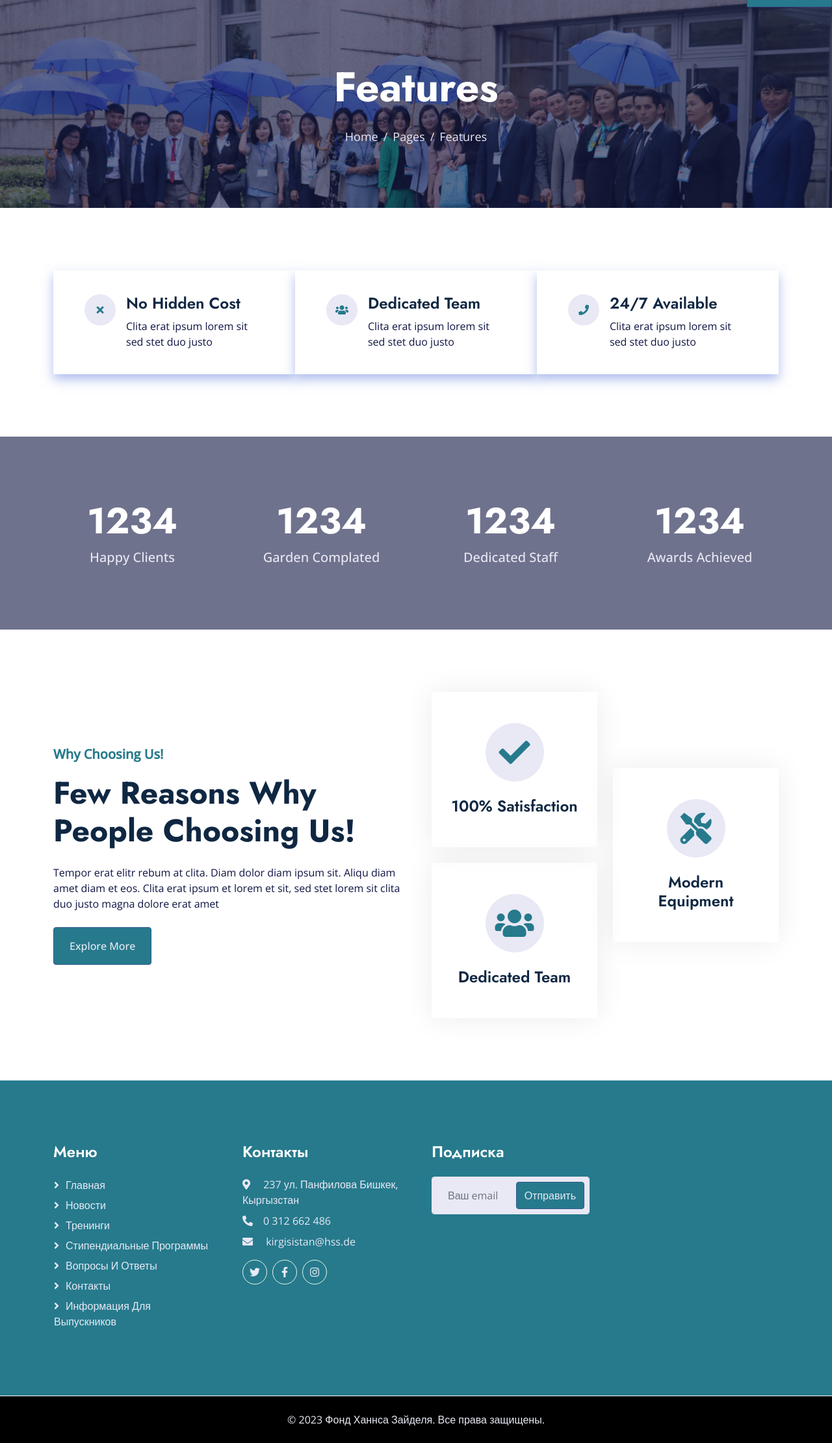
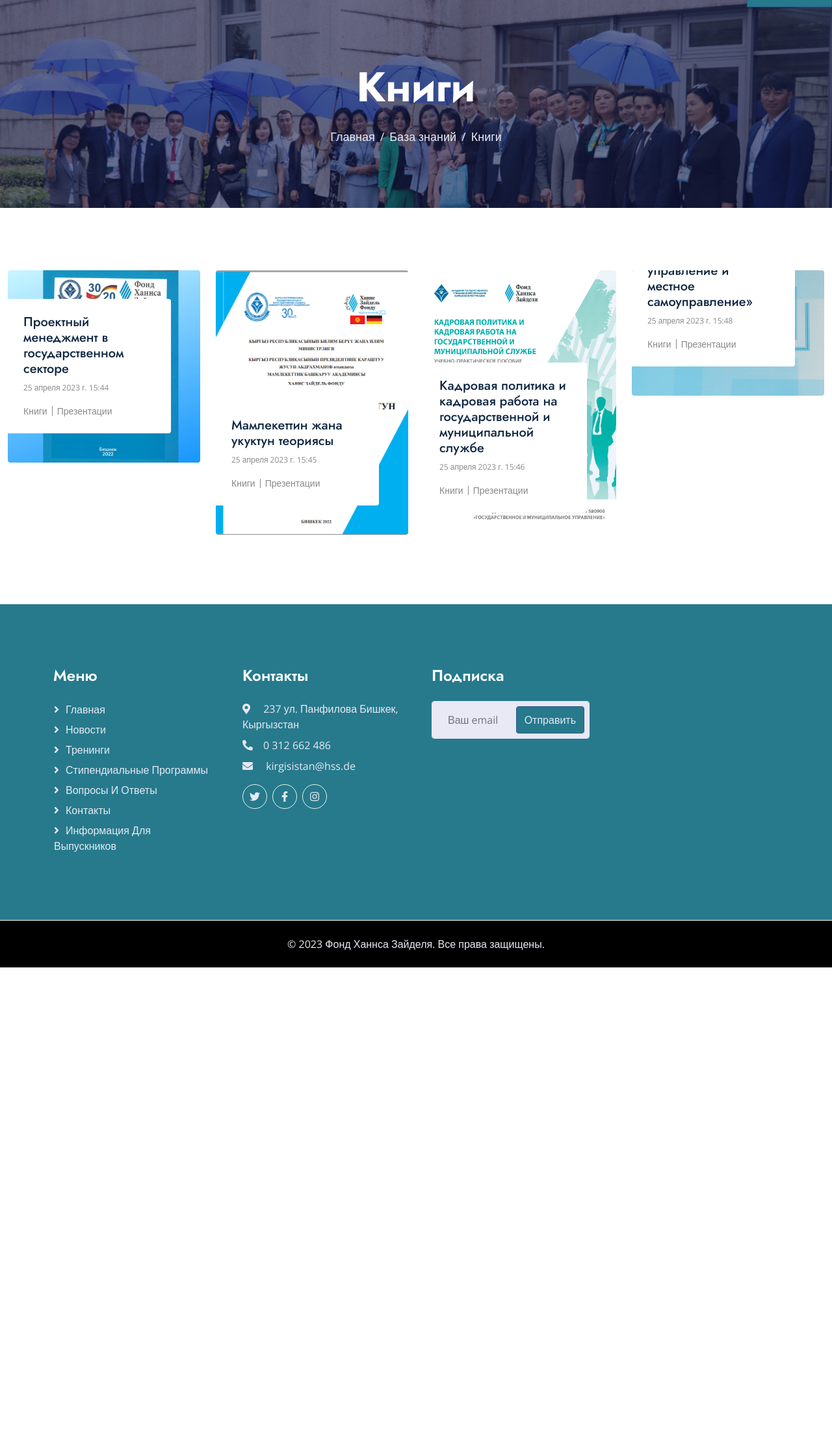
Before and after one commit to sagyndykovsan/backup, a Django app: page /book/ in a window 1280 px wide. Shown: the part 154-2375 px from the top of the page at 65% size. After the commit the page ends 1643 px from the top, so only its background shows below. Run offline with Django 4.2, Linux system fonts and the light colour scheme; data comes from the database, SQL or seed files in the repository; both versions use the stored data as it was after the commit; some libraries are stand-ins or nearby versions.

Commit message:
added book, presentation

```diff
--- a/templates/books.html
+++ b/templates/books.html
@@ -3,14 +3,14 @@
 {% block page_content %}
 
     <!-- Page Header Start -->
-    <div class="container-fluid page-header py-5 mb-5 wow fadeIn" data-wow-delay="0.1s">
+   <div class="container-fluid page-header py-5 mb-5 wow fadeIn" data-wow-delay="0.1s">
         <div class="container text-center py-5">
-            <h1 class="display-3 text-white mb-4 animated slideInDown">Features</h1>
+            <h1 class="display-3 text-white mb-4 animated slideInDown">Книги</h1>
             <nav aria-label="breadcrumb animated slideInDown">
                 <ol class="breadcrumb justify-content-center mb-0">
-                    <li class="breadcrumb-item"><a href="#">Home</a></li>
-                    <li class="breadcrumb-item"><a href="#">Pages</a></li>
-                    <li class="breadcrumb-item active" aria-current="page">Features</li>
+                    <li class="breadcrumb-item"><a href="#">Главная</a></li>
+                    <li class="breadcrumb-item"><a href="#">База знаний</a></li>
+                    <li class="breadcrumb-item active" aria-current="page">Книги</li>
                 </ol>
             </nav>
         </div>
@@ -18,124 +18,90 @@
     <!-- Page Header End -->
 
 
-    <!-- Feature Start -->
+    <!-- Presentations Start -->
     <div class="container-fluid py-5">
-        <div class="container">
-            <div class="row gx-0">
-                <div class="col-lg-4 wow fadeIn" data-wow-delay="0.1s">
-                    <div class="bg-white shadow d-flex align-items-center h-100 px-5" style="min-height: 160px;">
+        <div class="row g-4">
+            {% for book in b %}
+            <div class="col-lg-3 col-md-6 wow fadeInUp" data-wow-delay="0.1s" style="visibility: visible; animation-delay: 0.1s; animation-name: fadeInUp;">
+                <div class="team-item rounded">
+                    <img class="img-fluid" src="{{ book.image.url }}" alt="">
+                    <div class="team-text">
+                        <h5 class="mb-0">{{ book.name }}</h5>
+                        <div class="presentation__date">
+                            <p class="text-gray mt-2">{{ book.published_at }}</p>
+                        </div>
                         <div class="d-flex">
-                            <div class="flex-shrink-0 btn-lg-square rounded-circle bg-light">
-                                <i class="fa fa-times text-primary"></i>
+                            <div class="presentation__tag text-gray">
+                              Книги
                             </div>
-                            <div class="ps-3">
-                                <h4>No Hidden Cost</h4>
-                                <span>Clita erat ipsum lorem sit sed stet duo justo</span>
-                            </div>
-                        </div>
-                    </div>
-                </div>
-                <div class="col-lg-4 wow fadeIn" data-wow-delay="0.3s">
-                    <div class="bg-white shadow d-flex align-items-center h-100 px-5" style="min-height: 160px;">
-                        <div class="d-flex">
-                            <div class="flex-shrink-0 btn-lg-square rounded-circle bg-light">
-                                <i class="fa fa-users text-primary"></i>
-                            </div>
-                            <div class="ps-3">
-                                <h4>Dedicated Team</h4>
-                                <span>Clita erat ipsum lorem sit sed stet duo justo</span>
-                            </div>
-                        </div>
-                    </div>
-                </div>
-                <div class="col-lg-4 wow fadeIn" data-wow-delay="0.5s">
-                    <div class="bg-white shadow d-flex align-items-center h-100 px-5" style="min-height: 160px;">
-                        <div class="d-flex">
-                            <div class="flex-shrink-0 btn-lg-square rounded-circle bg-light">
-                                <i class="fa fa-phone text-primary"></i>
-                            </div>
-                            <div class="ps-3">
-                                <h4>24/7 Available</h4>
-                                <span>Clita erat ipsum lorem sit sed stet duo justo</span>
+                            <div class="presentation__tag text-gray border-left">
+                                Презентации
                             </div>
                         </div>
                     </div>
                 </div>
             </div>
-        </div>
-    </div>
-    <!-- Feature End -->
+            {% endfor %}
+<!--            <div class="col-lg-3 col-md-6 wow fadeInUp" data-wow-delay="0.3s" style="visibility: visible; animation-delay: 0.3s; animation-name: fadeInUp;">-->
+<!--                <div class="team-item rounded">-->
+<!--                    <img class="img-fluid" src="https://cap-hss.online/wp-content/uploads/2022/12/1-1024x1024.jpg" alt="">-->
+<!--                    <div class="team-text">-->
+<!--                        <h5 class="mb-0">Практика развития Местного управления в КР: что изменилось с мая по октябрь 2022 года?</h5>-->
+<!--                        <div class="presentation__date">-->
+<!--                            <p class="text-gray mt-2">10.01.2023</p>-->
+<!--                        </div>-->
+<!--                        <div class="d-flex">-->
+<!--                            <div class="presentation__tag text-gray">-->
+<!--                                Презентации-->
+<!--                            </div>-->
+<!--                            <div class="presentation__tag text-gray border-left">-->
+<!--                                Книги-->
+<!--                            </div>-->
+<!--                        </div>-->
 
+<!--                    </div>-->
+<!--                </div>-->
+<!--            </div>-->
+<!--            <div class="col-lg-3 col-md-6 wow fadeInUp" data-wow-delay="0.5s" style="visibility: visible; animation-delay: 0.5s; animation-name: fadeInUp;">-->
+<!--                <div class="team-item rounded">-->
+<!--                    <img class="img-fluid" src="https://cap-hss.online/wp-content/uploads/2022/05/%D0%A1-%D0%B4%D0%BD%D0%B5%D0%BC-%D0%9F%D0%BE%D0%B1%D0%B5%D0%B4%D1%8B-3-1024x1024.jpg" alt="">-->
+<!--                    <div class="team-text">-->
+<!--                        <h5 class="mb-0">Магистерские программы для государственных служащих 2022</h5>-->
+<!--                        <div class="presentation__date">-->
+<!--                            <p class="text-gray mt-2">10.01.2023</p>-->
+<!--                        </div>-->
+<!--                        <div class="d-flex">-->
+<!--                            <div class="presentation__tag text-gray">-->
+<!--                                Презентации-->
+<!--                            </div>-->
+<!--                            <div class="presentation__tag text-gray border-left">-->
+<!--                                Книги-->
+<!--                            </div>-->
+<!--                        </div>-->
 
-    <!-- Facts Start -->
-    <div class="container-fluid facts my-5 py-5" data-parallax="scroll" data-image-src="img/carousel-1.jpg">
-        <div class="container py-5">
-            <div class="row g-5">
-                <div class="col-sm-6 col-lg-3 text-center wow fadeIn" data-wow-delay="0.1s">
-                    <h1 class="display-4 text-white" data-toggle="counter-up">1234</h1>
-                    <span class="fs-5 fw-semi-bold text-light">Happy Clients</span>
-                </div>
-                <div class="col-sm-6 col-lg-3 text-center wow fadeIn" data-wow-delay="0.3s">
-                    <h1 class="display-4 text-white" data-toggle="counter-up">1234</h1>
-                    <span class="fs-5 fw-semi-bold text-light">Garden Complated</span>
-                </div>
-                <div class="col-sm-6 col-lg-3 text-center wow fadeIn" data-wow-delay="0.5s">
-                    <h1 class="display-4 text-white" data-toggle="counter-up">1234</h1>
-                    <span class="fs-5 fw-semi-bold text-light">Dedicated Staff</span>
-                </div>
-                <div class="col-sm-6 col-lg-3 text-center wow fadeIn" data-wow-delay="0.7s">
-                    <h1 class="display-4 text-white" data-toggle="counter-up">1234</h1>
-                    <span class="fs-5 fw-semi-bold text-light">Awards Achieved</span>
-                </div>
-            </div>
-        </div>
-    </div>
-    <!-- Facts End -->
+<!--                    </div>-->
+<!--                </div>-->
+<!--            </div>-->
+<!--            <div class="col-lg-3 col-md-6 wow fadeInUp" data-wow-delay="0.1s" style="visibility: visible; animation-delay: 0.1s; animation-name: fadeInUp;">-->
+<!--                <div class="team-item rounded">-->
+<!--                    <img class="img-fluid" src="https://cap-hss.online/wp-content/uploads/2023/04/Untitled-design-10-1024x1024.png" alt="">-->
+<!--                    <div class="team-text">-->
+<!--                        <h5 class="mb-0">Проектный менеджмент в государственном секторе</h5>-->
+<!--                        <div class="presentation__date">-->
+<!--                            <p class="text-gray mt-2">10.01.2023</p>-->
+<!--                        </div>-->
+<!--                        <div class="d-flex">-->
+<!--                            <div class="presentation__tag text-gray">-->
+<!--                                Презентации-->
+<!--                            </div>-->
+<!--                            <div class="presentation__tag text-gray border-left">-->
+<!--                                Книги-->
+<!--                            </div>-->
+<!--                        </div>-->
 
-
-    <!-- Features Start -->
-    <div class="container-xxl py-5">
-        <div class="container">
-            <div class="row g-5 align-items-center">
-                <div class="col-lg-6 wow fadeInUp" data-wow-delay="0.1s">
-                    <p class="fs-5 fw-bold text-primary">Why Choosing Us!</p>
-                    <h1 class="display-5 mb-4">Few Reasons Why People Choosing Us!</h1>
-                    <p class="mb-4">Tempor erat elitr rebum at clita. Diam dolor diam ipsum sit. Aliqu diam amet diam et eos. Clita erat ipsum et lorem et sit, sed stet lorem sit clita duo justo magna dolore erat amet</p>
-                    <a class="btn btn-primary py-3 px-4" href="">Explore More</a>
-                </div>
-                <div class="col-lg-6">
-                    <div class="row g-4 align-items-center">
-                        <div class="col-md-6">
-                            <div class="row g-4">
-                                <div class="col-12 wow fadeIn" data-wow-delay="0.3s">
-                                    <div class="text-center rounded py-5 px-4" style="box-shadow: 0 0 45px rgba(0,0,0,.08);">
-                                        <div class="btn-square bg-light rounded-circle mx-auto mb-4" style="width: 90px; height: 90px;">
-                                            <i class="fa fa-check fa-3x text-primary"></i>
-                                        </div>
-                                        <h4 class="mb-0">100% Satisfaction</h4>
-                                    </div>
-                                </div>
-                                <div class="col-12 wow fadeIn" data-wow-delay="0.5s">
-                                    <div class="text-center rounded py-5 px-4" style="box-shadow: 0 0 45px rgba(0,0,0,.08);">
-                                        <div class="btn-square bg-light rounded-circle mx-auto mb-4" style="width: 90px; height: 90px;">
-                                            <i class="fa fa-users fa-3x text-primary"></i>
-                                        </div>
-                                        <h4 class="mb-0">Dedicated Team</h4>
-                                    </div>
-                                </div>
-                            </div>
-                        </div>
-                        <div class="col-md-6 wow fadeIn" data-wow-delay="0.7s">
-                            <div class="text-center rounded py-5 px-4" style="box-shadow: 0 0 45px rgba(0,0,0,.08);">
-                                <div class="btn-square bg-light rounded-circle mx-auto mb-4" style="width: 90px; height: 90px;">
-                                    <i class="fa fa-tools fa-3x text-primary"></i>
-                                </div>
-                                <h4 class="mb-0">Modern Equipment</h4>
-                            </div>
-                        </div>
-                    </div>
-                </div>
-            </div>
+<!--                    </div>-->
+<!--                </div>-->
+<!--            </div>-->
         </div>
     </div>
     <!-- Features End -->
--- a/templates/video.html
+++ b/templates/video.html
@@ -5,12 +5,12 @@
     <!-- Page Header Start -->
     <div class="container-fluid page-header py-5 mb-5 wow fadeIn" data-wow-delay="0.1s">
         <div class="container text-center py-5">
-            <h1 class="display-3 text-white mb-4 animated slideInDown">Video</h1>
+            <h1 class="display-3 text-white mb-4 animated slideInDown">Видео</h1>
             <nav aria-label="breadcrumb animated slideInDown">
                 <ol class="breadcrumb justify-content-center mb-0">
                     <li class="breadcrumb-item"><a href="#">Home</a></li>
                     <li class="breadcrumb-item"><a href="#">База Знаний</a></li>
-                    <li class="breadcrumb-item active" aria-current="page">Video</li>
+                    <li class="breadcrumb-item active" aria-current="page">Видео</li>
                 </ol>
             </nav>
         </div>
```
Also changed, not shown: templates/presentations.html (+62 -60 lines), db.sqlite3, media/book_image/1.png (added), media/book_image/2_UngU4Uq.png (added), media/book_image/3.jpg (added), media/book_image/3_VI2jnF9.png (added), media/book_image/4_xzlCKkY.jpg (added), media/pptx_image/1_CU2iuFU.jpg (added), media/pptx_image/2_OlCMG0k.png (added), media/pptx_image/3_OB3E1YS.jpg (added), media/pptx_image/4_TKdPDMj.png (added).
